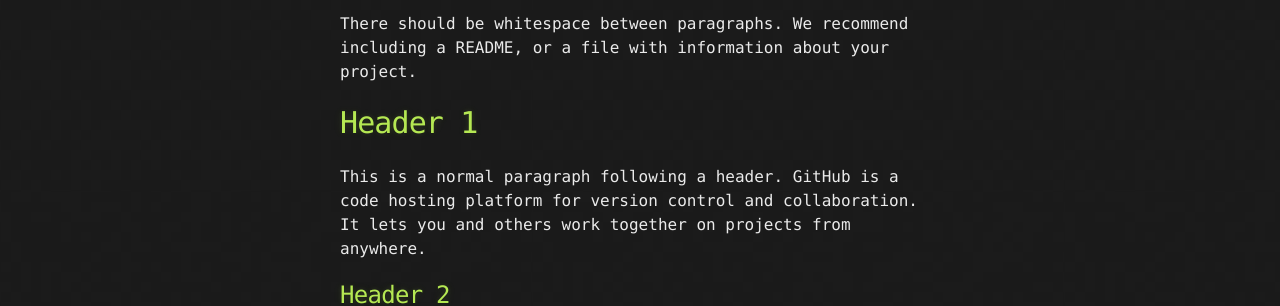
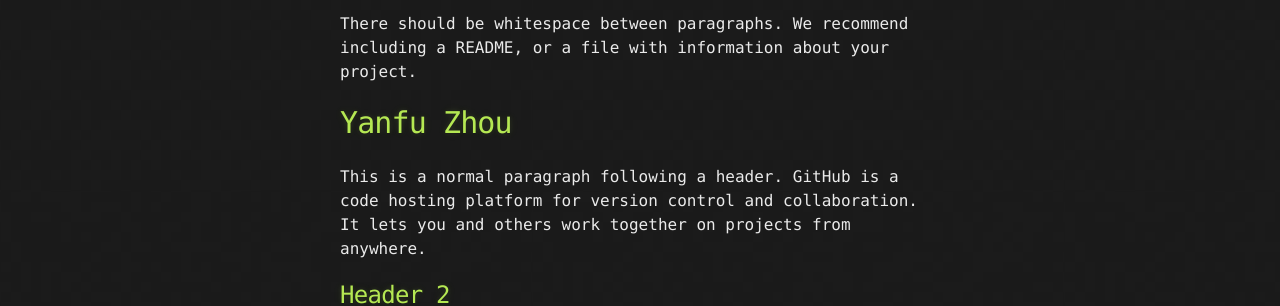
Before and after one commit to yanfuzhou/yanfuzhou.github.io, a Jekyll site: the page built from index.md, in a window 1280 px wide and 900 px high. Shown: the part 341-647 px from the top of the window. Built offline with Jekyll 4.4.1, drawn with Linux system fonts in a browser that asks for light colours.

Commit message:
Update index.md

```diff
--- a/index.md
+++ b/index.md
@@ -10,7 +10,7 @@
 
 There should be whitespace between paragraphs. We recommend including a README, or a file with information about your project.
 
-# [](#header-1)Header 1
+# [](#header-1)Yanfu Zhou
 
 This is a normal paragraph following a header. GitHub is a code hosting platform for version control and collaboration. It lets you and others work together on projects from anywhere.
 
```
